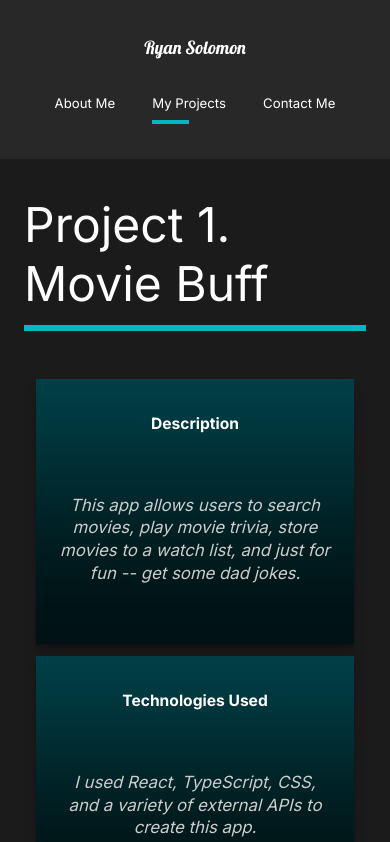
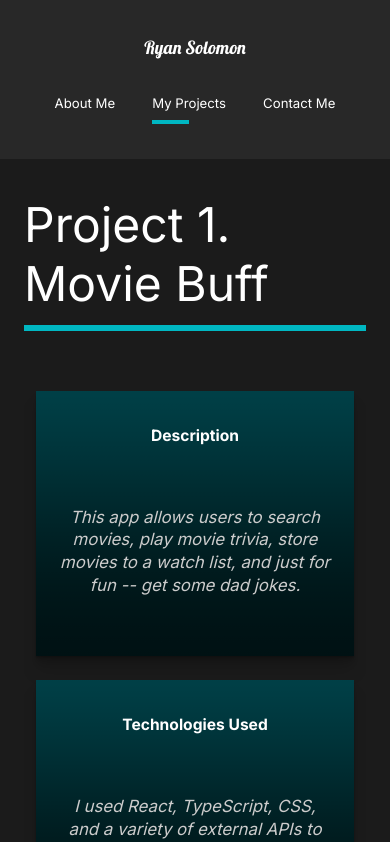
Before and after one commit to Ryan-Solomon/ryansolomon-io, a React (Create React App) app: page /work in a window 390 px wide. Shown: the top 842 px of the page. Built offline with nearby package versions, Linux system fonts and the light colour scheme.

Commit message:
remove additional notes

```diff
--- a/src/components/ProjectCard.jsx
+++ b/src/components/ProjectCard.jsx
@@ -22,12 +22,12 @@ const ProjectCard = ({ project }) => {
           <p className='copy'>{technologies}</p>
         </div>
       </div>
-      <div className='card'>
+      {/* <div className='card'>
         <div className='content'>
           <h2 className='title'>Other Notes</h2>
           <p className='copy'>{otherNotes}</p>
         </div>
-      </div>
+      </div> */}
       <div className='card'>
         <div className='content'>
           <h2 className='title'>View The App</h2>
--- a/src/pages/OurWork.jsx
+++ b/src/pages/OurWork.jsx
@@ -92,6 +92,7 @@ const Work = styled(motion.div)`
 `;
 const Movie = styled(motion.div)`
   padding-bottom: 10rem;
+
   .line {
     height: 0.5rem;
     background: #00b7c2;
--- a/src/pages/OurWork.styles.scss
+++ b/src/pages/OurWork.styles.scss
@@ -10,8 +10,8 @@ $bp-lg: 1100px;
 }
 
 .page-content {
-  display: grid;
-  grid-gap: 1rem;
+  display: flex;
+  justify-content: center;
   padding: 1rem;
   // max-width: 1024px;
 
@@ -31,6 +31,7 @@ $bp-lg: 1100px;
   position: relative;
   display: flex;
   align-items: flex-end;
+  margin: 0 1rem;
   overflow: hidden;
   padding: 1rem;
   width: 100%;
@@ -161,6 +162,16 @@ $bp-lg: 1100px;
   }
 }
 
+@media (max-width: 1100px) {
+  .page-content {
+    flex-direction: column;
+
+    .card {
+      margin: 1rem 0;
+    }
+  }
+}
+
 @media (hover: hover) and (min-width: $bp-md) {
   .card:after {
     transform: translateY(0);
```
